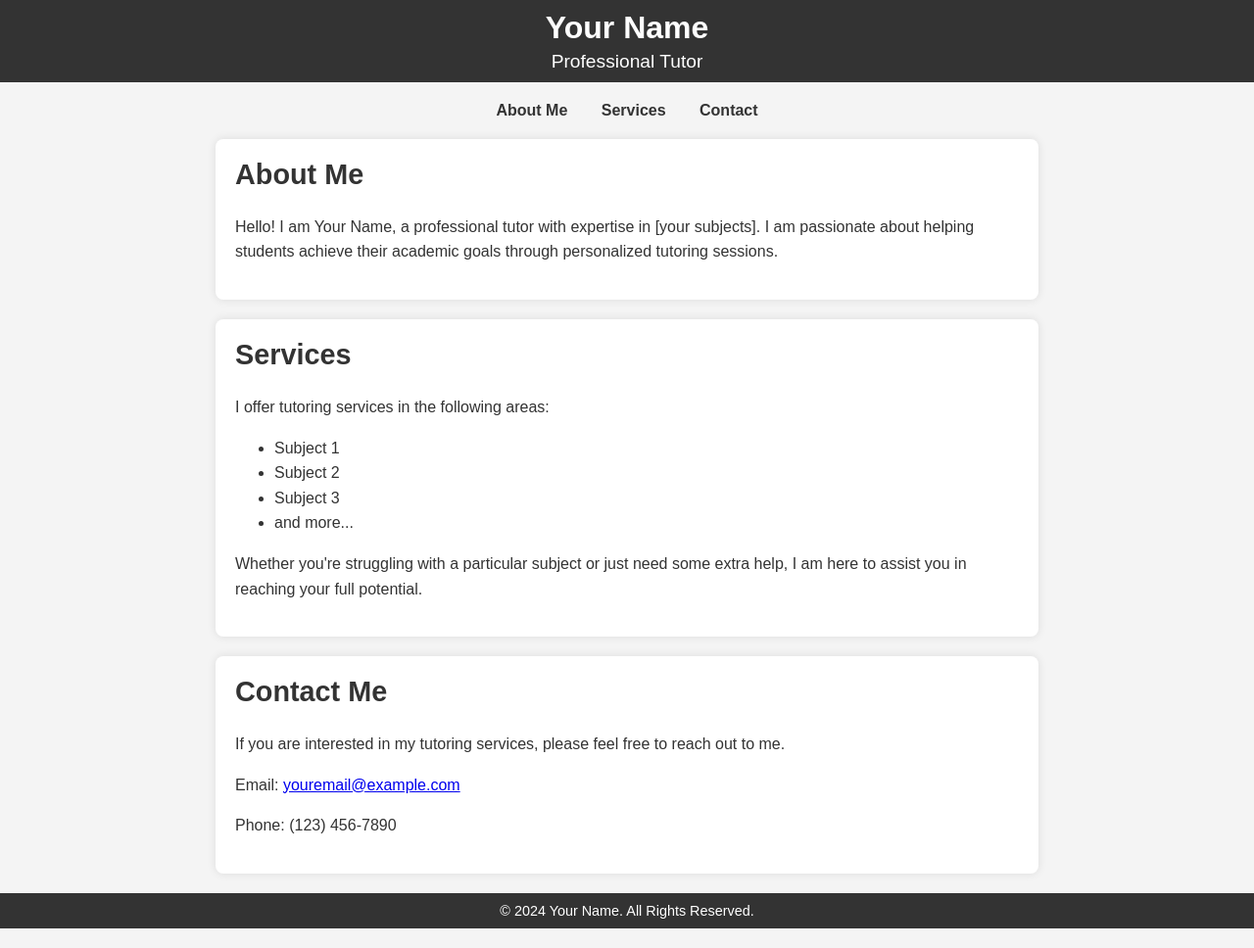
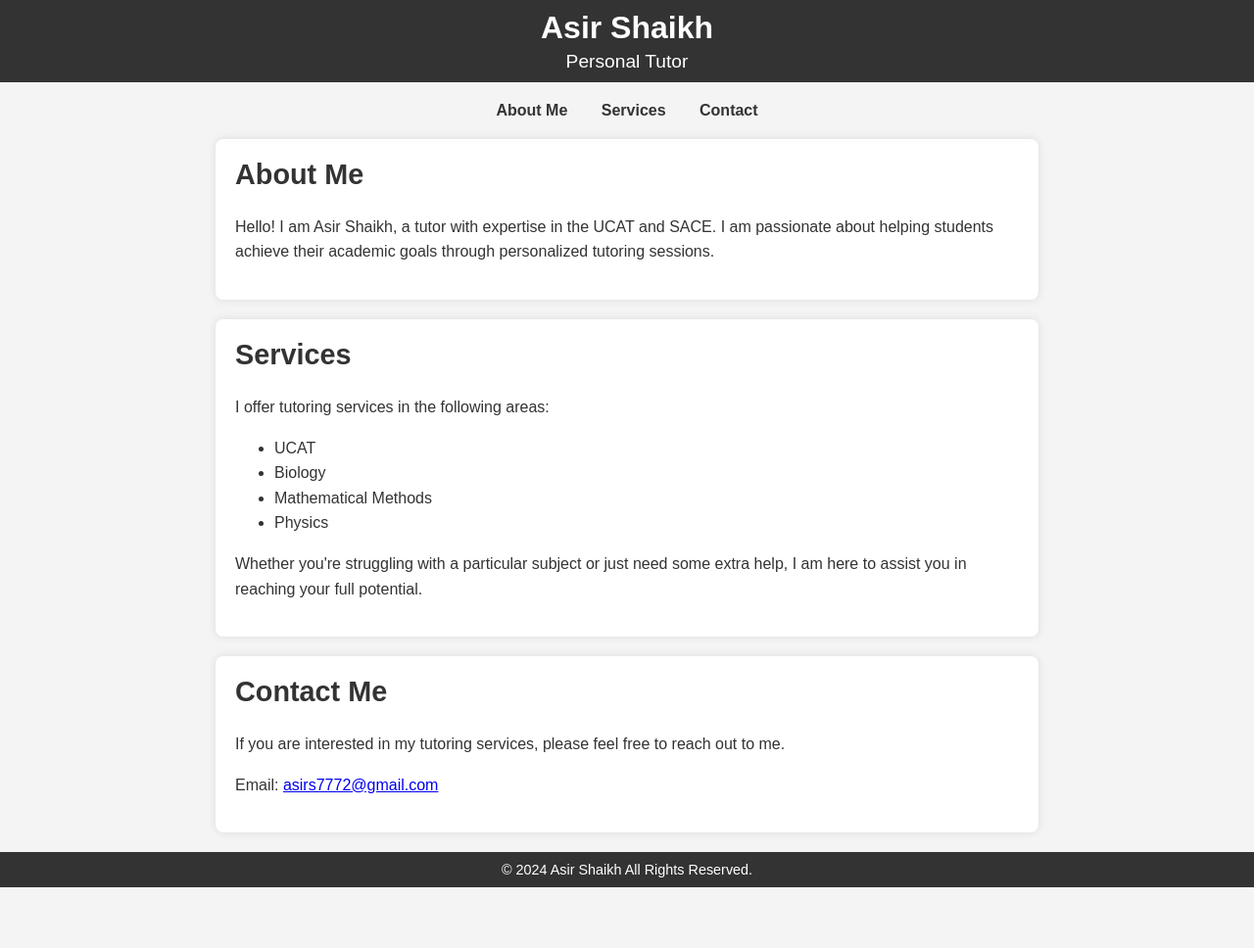
Before and after one commit to asir-shaikh/asir.shaikh, a plain HTML site: page index.html in a window 1280 px wide. Shown: the whole page at 98% size. After the commit the page ends 926 px from the top, so only its background shows below. Drawn offline with Linux system fonts and the light colour scheme.

Commit message:
Update index.html

```diff
--- a/index.html
+++ b/index.html
@@ -4,7 +4,7 @@
     <link rel="stylesheet" href="styles.css">
     <meta charset="UTF-8">
     <meta name="viewport" content="width=device-width, initial-scale=1.0">
-    <title>Your Name - Tutoring Services</title>
+    <title>Asir Shaikh </title>
     <style>
         body {
             font-family: Arial, sans-serif;
@@ -52,8 +52,8 @@
 <body>
 
     <header>
-        <h1>Your Name</h1>
-        <p>Professional Tutor</p>
+        <h1>Asir Shaikh</h1>
+        <p>Personal Tutor</p>
     </header>
 
     <nav>
@@ -64,17 +64,17 @@
 
     <section id="about">
         <h2>About Me</h2>
-        <p>Hello! I am Your Name, a professional tutor with expertise in [your subjects]. I am passionate about helping students achieve their academic goals through personalized tutoring sessions.</p>
+        <p>Hello! I am Asir Shaikh, a  tutor with expertise in the UCAT and SACE. I am passionate about helping students achieve their academic goals through personalized tutoring sessions.</p>
     </section>
 
     <section id="services">
         <h2>Services</h2>
         <p>I offer tutoring services in the following areas:</p>
         <ul>
-            <li>Subject 1</li>
-            <li>Subject 2</li>
-            <li>Subject 3</li>
-            <li>and more...</li>
+            <li>UCAT</li>
+            <li>Biology</li>
+            <li>Mathematical Methods</li>
+            <li>Physics</li>
         </ul>
         <p>Whether you're struggling with a particular subject or just need some extra help, I am here to assist you in reaching your full potential.</p>
     </section>
@@ -82,12 +82,11 @@
     <section id="contact">
         <h2>Contact Me</h2>
         <p>If you are interested in my tutoring services, please feel free to reach out to me.</p>
-        <p>Email: <a href="mailto:youremail@example.com">youremail@example.com</a></p>
-        <p>Phone: (123) 456-7890</p>
+        <p>Email: <a href="mailto:youremail@example.com">asirs7772@gmail.com</a></p>
     </section>
 
     <footer>
-        <p>&copy; 2024 Your Name. All Rights Reserved.</p>
+        <p>&copy; 2024 Asir Shaikh All Rights Reserved.</p>
     </footer>
 
 </body>
```
